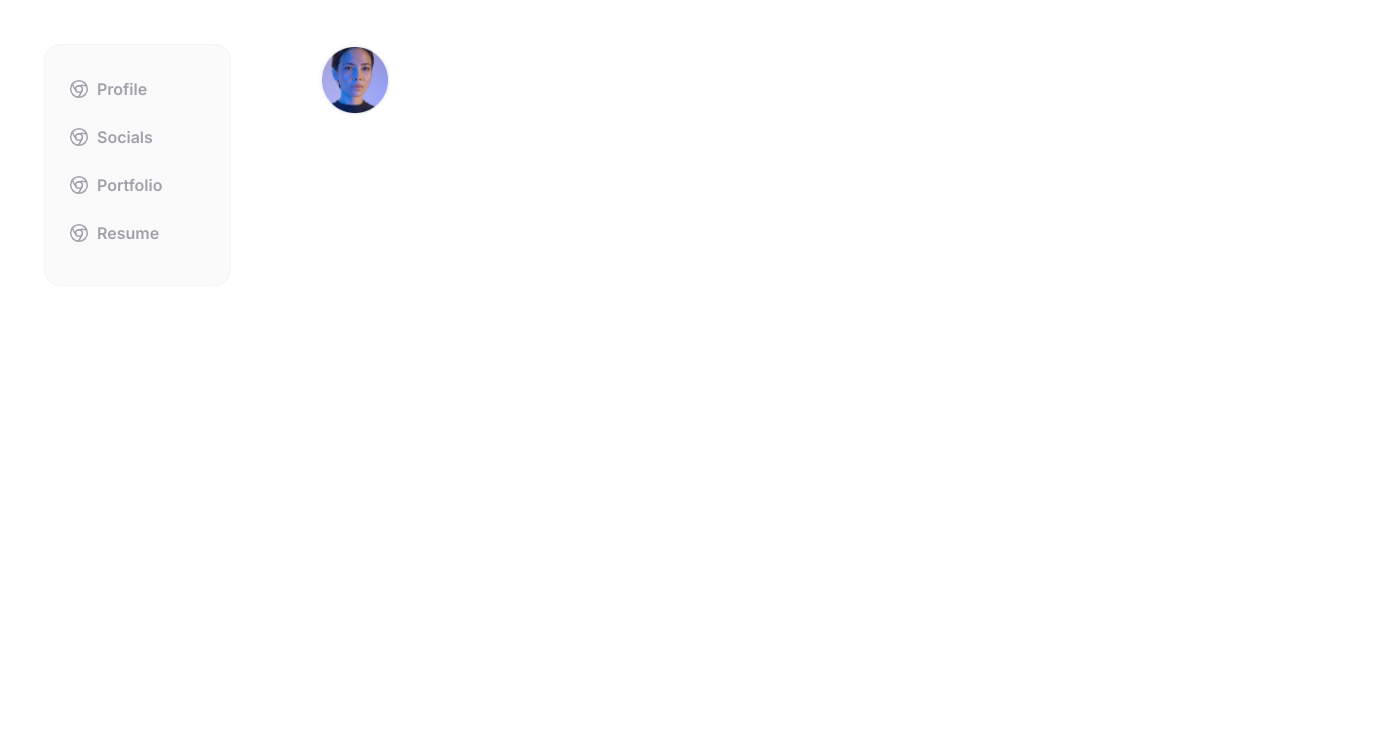
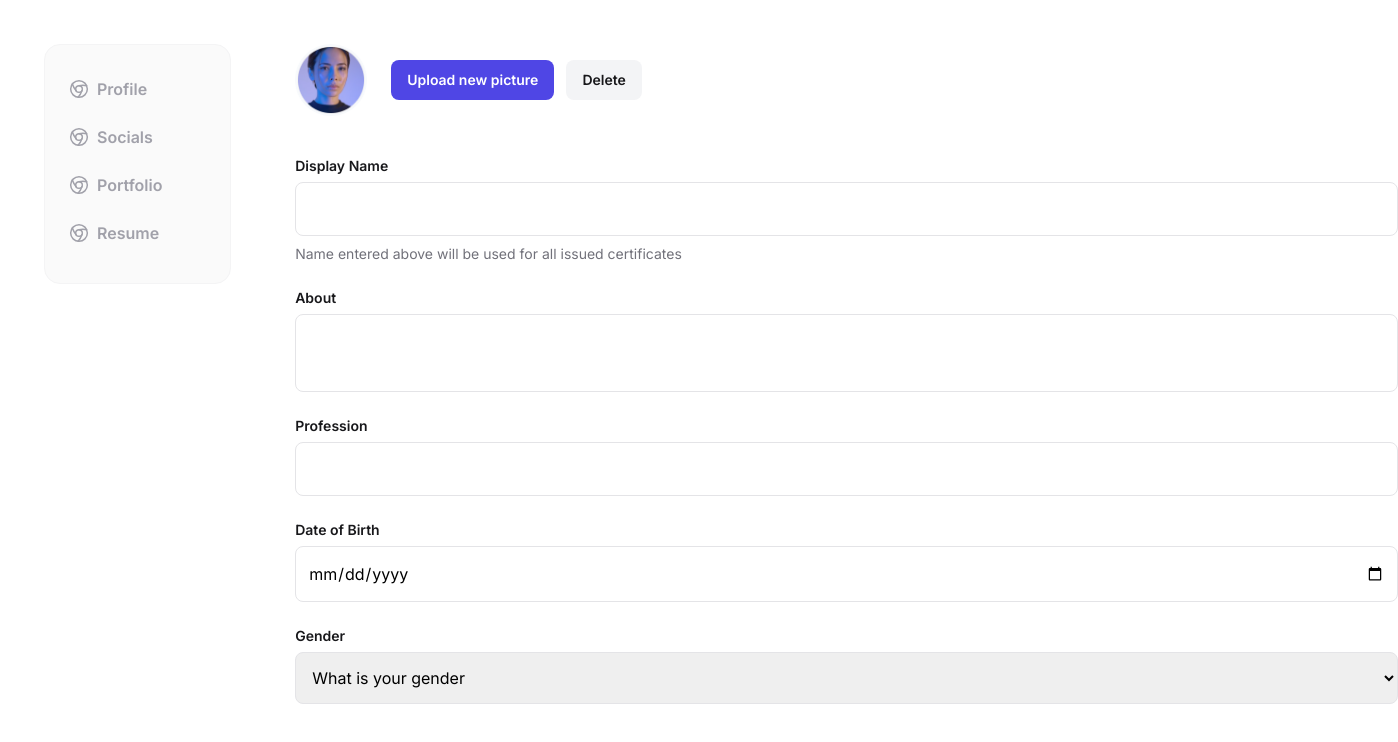
Before and after one commit to Eveivy/next-profile-page, a Next.js app: page /settings/update-profile in a window 1280 px wide. Shown: the top 742 px of the page, 1398 px wide, since content can reach past the window. Built offline with nearby package versions, Linux system fonts and the light colour scheme.

Commit message:
Adding edit pages

```diff
--- a/app/components/EditProfile.jsx
+++ b/app/components/EditProfile.jsx
@@ -5,9 +5,38 @@ const EditProfile = () => {
     return (
         <div className="container">
             <div className="flex items-center">
-                <div className="md:h-18 md:w-18 w-24 h-24 md:ml-6 ml-4 shrink-0 border-slate-50 border-2 rounded-full">
+                <div className="md:h-18 md:w-18 w-24 h-24 shrink-0 border-slate-50 border-2 rounded-full">
                     <Image src={profilePic} alt='profile image' />
                 </div>
+                <button className='bg-indigo-600 py-2 h-10 font-semibold px-4 rounded-lg text-white text-sm ms-6'>Upload new picture</button>
+                <button className='bg-gray-100 px-4 py-2 h-10 rounded-lg ms-3 text-zinc-900 font-semibold text-sm'>Delete</button>
+            </div>
+            <div className="mt-10">
+                <form>
+                    <div className="flex flex-col justify-center">
+                        <label htmlFor="displayName" className="block text-zinc-900 text-sm font-semibold mb-1.5">Display Name</label>
+                        <input id="displayName"  name="displayName" type="text" className="focus:outline-none focus:border-zinc-300 w-full border border-zinc-200 rounded-lg py-3.5 px-3" />
+                        <span className="text-sm font-normal text-zinc-500 block mt-2">Name entered above will be used for all issued certificates</span>
+                    </div>
+                    <div className="flex flex-col justify-center mt-6">
+                        <label htmlFor="about" className="block text-zinc-900 text-sm font-semibold mb-1.5">About</label>
+                        <textarea name="about" id="about" cols="10" rows="2" className="resize-none focus:outline-none focus:border-zinc-300 w-full border border-zinc-200 rounded-lg py-3.5 px-3"></textarea>
+                    </div>
+                    <div className="flex flex-col justify-center mt-6">
+                        <label htmlFor="profession" className="block text-zinc-900 text-sm font-semibold mb-1.5">Profession</label>
+                        <input id="profession"  name="profession" type="text" className="focus:outline-none focus:border-zinc-300 w-full border border-zinc-200 rounded-lg py-3.5 px-3" />
+                    </div>
+                    <div className="flex flex-col justify-center mt-6">
+                        <label htmlFor="dob" className="block text-zinc-900 text-sm font-semibold mb-1.5">Date of Birth</label>
+                        <input id="dob"  name="dob" type="date" className="focus:outline-none focus:border-zinc-300 w-full border border-zinc-200 rounded-lg py-3.5 px-3" />
+                    </div>
+                    <div className="flex flex-col justify-center mt-6">
+                        <label htmlFor="gender" className="block text-zinc-900 text-sm font-semibold mb-1.5">Gender</label>
+                        <select name="gender" id="gender" className="focus:outline-none focus:border-zinc-300 w-full border border-zinc-200 rounded-lg py-3.5 px-3">
+                            <option value="">What is your gender</option>
+                        </select>
+                    </div>
+                </form>
             </div>
         </div>
     )
--- a/app/settings/[...d]/page.jsx
+++ b/app/settings/[...d]/page.jsx
@@ -11,7 +11,7 @@ const editPages = () => {
     const path = usePathname();
 
   return (
-    <div>
+    <div className="w-110 mr-28">
         {
             path === "/settings/update-resume" ? <EditResume />
             : path === "/settings/update-socials" ?  <EditSocials />
--- a/app/settings/layout.jsx
+++ b/app/settings/layout.jsx
@@ -20,7 +20,7 @@ const layout = ({ children }) => {
         <html lang="en">
             <body className={inter.className}>
                 <div className="grid grid-cols-1 xl:grid-cols-5 gap-16 m-11">
-                    <div className="bg-zinc-50 py-6 rounded-2xl border border-zinc-100">
+                    <div className="bg-zinc-50 py-6 rounded-2xl border border-zinc-100 h-60">
                         <ul className="flex items-start flex-col justify-center self-stretch">
                             {
                                 menu.map((el) => {
--- a/tailwind.config.js
+++ b/tailwind.config.js
@@ -26,7 +26,8 @@ module.exports = {
       },
       width:{
         "500": "32.0625rem",
-        "18": "4.5rem"
+        "18": "4.5rem",
+        "110": "68.9375rem"
       }
     },
   },
```
Also changed, not shown: app/globals.css (line endings or trailing spaces).
